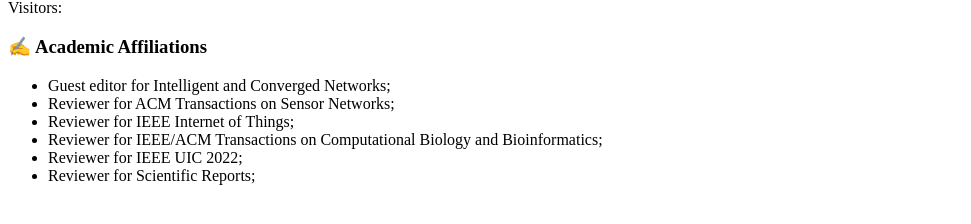
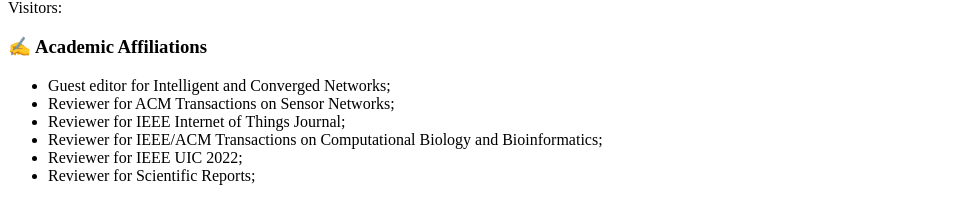
Before and after one commit to huaizhenkou/huaizhenkou.github.io, a Jekyll site: the page built from _pages/includes/affiliations.md, in a window 1280 px wide. Shown: the part 429-653 px from the top of the page, without its empty margins (0-971 px from the left). Built offline with Jekyll 4.4.1, drawn with Linux system fonts in a browser that asks for light colours; our own code applies the rules of GitHub Pages for plain Markdown files; comment, search, counter and statistics services are not loaded.

Commit message:
Update affiliations.md

```diff
--- a/_pages/includes/affiliations.md
+++ b/_pages/includes/affiliations.md
@@ -3,7 +3,7 @@
 
 - Guest editor for Intelligent and Converged Networks;
 - Reviewer for ACM Transactions on Sensor Networks;
-- Reviewer for IEEE Internet of Things;
+- Reviewer for IEEE Internet of Things Journal;
 - Reviewer for IEEE/ACM Transactions on Computational Biology and Bioinformatics;
 - Reviewer for IEEE UIC 2022;
 - Reviewer for Scientific Reports;
```
